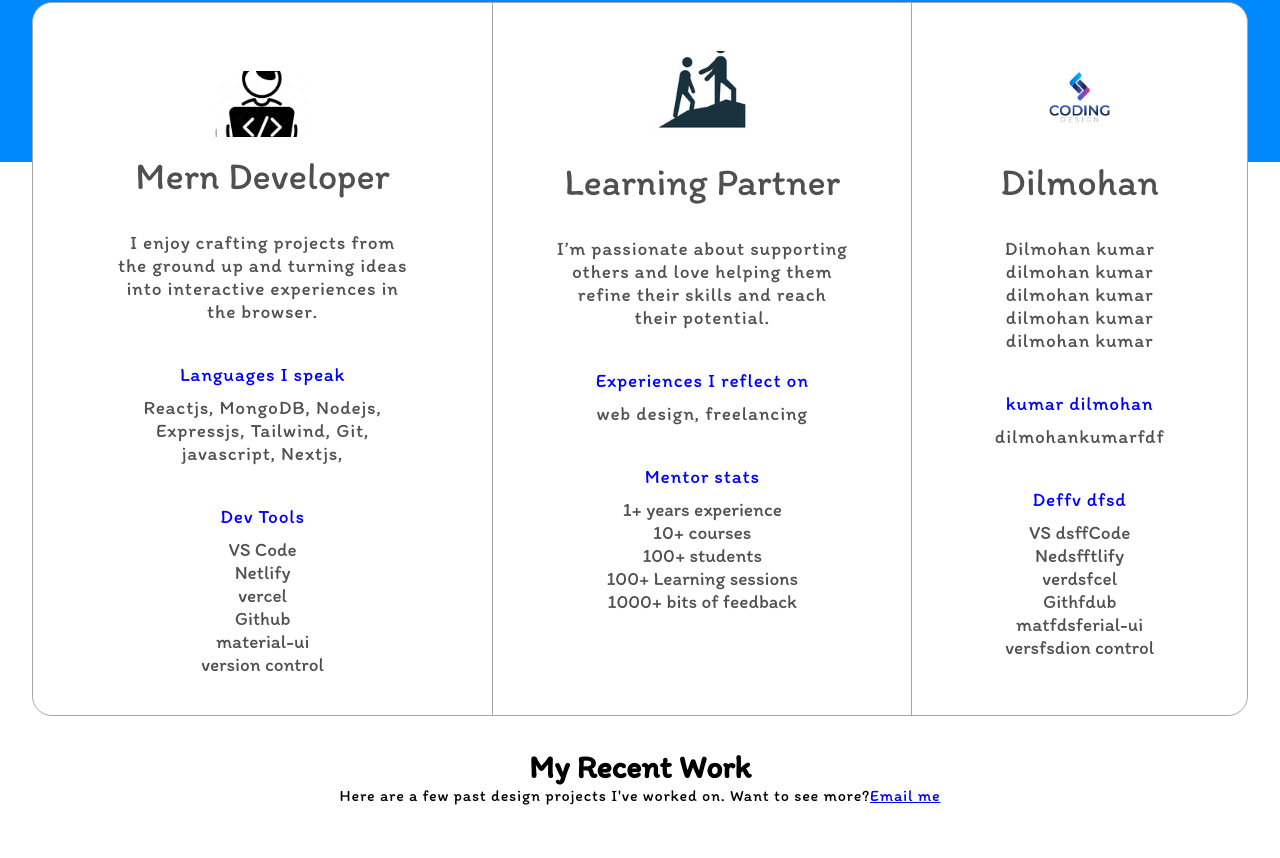
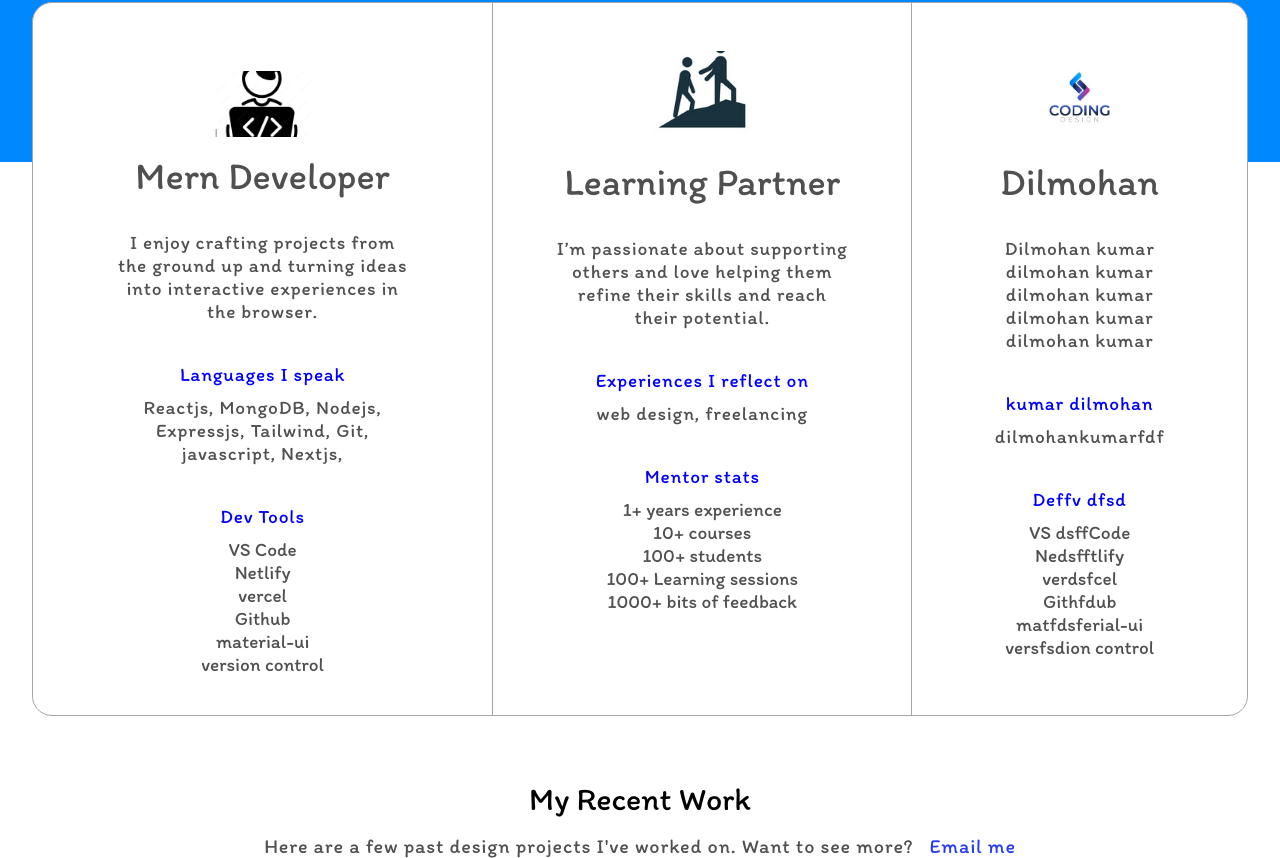
Before and after one commit to dilmohankumar/personal-portfolio, a React (Create React App) app: page / in a window 1280 px wide. Shown: the part 1951-2809 px from the top of the page. Before the commit the page ends 2756 px from the top, so only its background shows below. Built offline with nearby package versions, Linux system fonts and the light colour scheme; a web font is replaced by a local one.

Commit message:
recent-work-container-modified

```diff
--- a/src/pages/Home/Home.css
+++ b/src/pages/Home/Home.css
@@ -147,11 +147,26 @@ p {
   text-decoration: none;
   padding-left: 0rem;
 }
-.recent-work-container{
-    display: flex;
-    flex-direction: column;
-    align-items: center;
-    justify-content: center;
-    text-align: center;
-
+.recent-work-container {
+  display: flex;
+  flex-direction: column;
+  align-items: center;
+  justify-content: center;
+  text-align: center;
+  gap: 1rem;
+  padding-top: 2rem;
+  font-size: 1rem;
 }
+.recent-work-container h1 {
+  font-weight: 500;
+}
+.recent-work-container p {
+  font-weight: 100;
+  color: #515050;
+  font-size: 20px;
+}
+.recent-work-container a {
+  color: #263def;
+  text-decoration: none;
+  padding-left: 1rem;
+}
--- a/src/pages/Home/Home.js
+++ b/src/pages/Home/Home.js
@@ -103,7 +103,9 @@ const Home = () => {
         <p className="recent-work-description">
           Here are a few past design projects I've worked on. Want to see more?
           <span className="email-link">
-          <a href="mailto:kdilmohan101@gmail.com" className="email-me">Email me</a>
+            <a href="mailto:kdilmohan101@gmail.com" className="email-me">
+              Email me
+            </a>
           </span>
         </p>
       </div>
```
